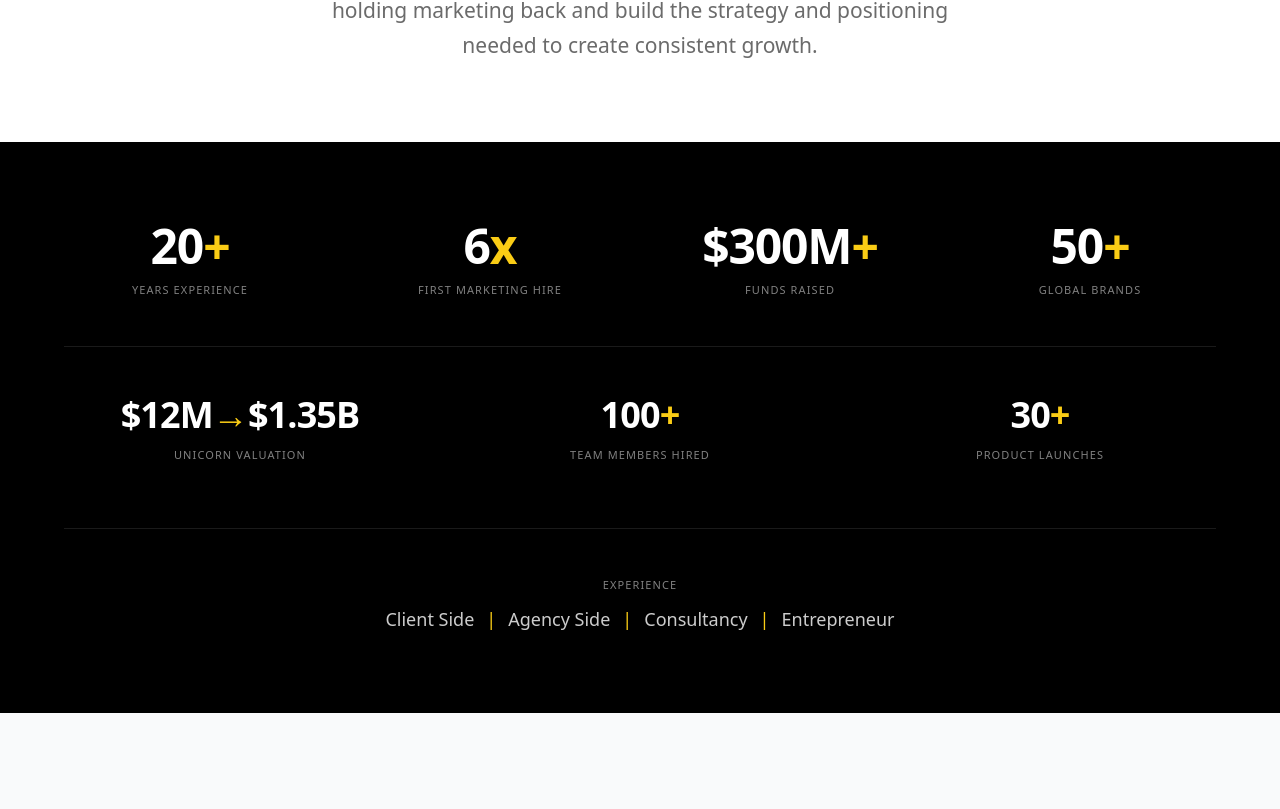
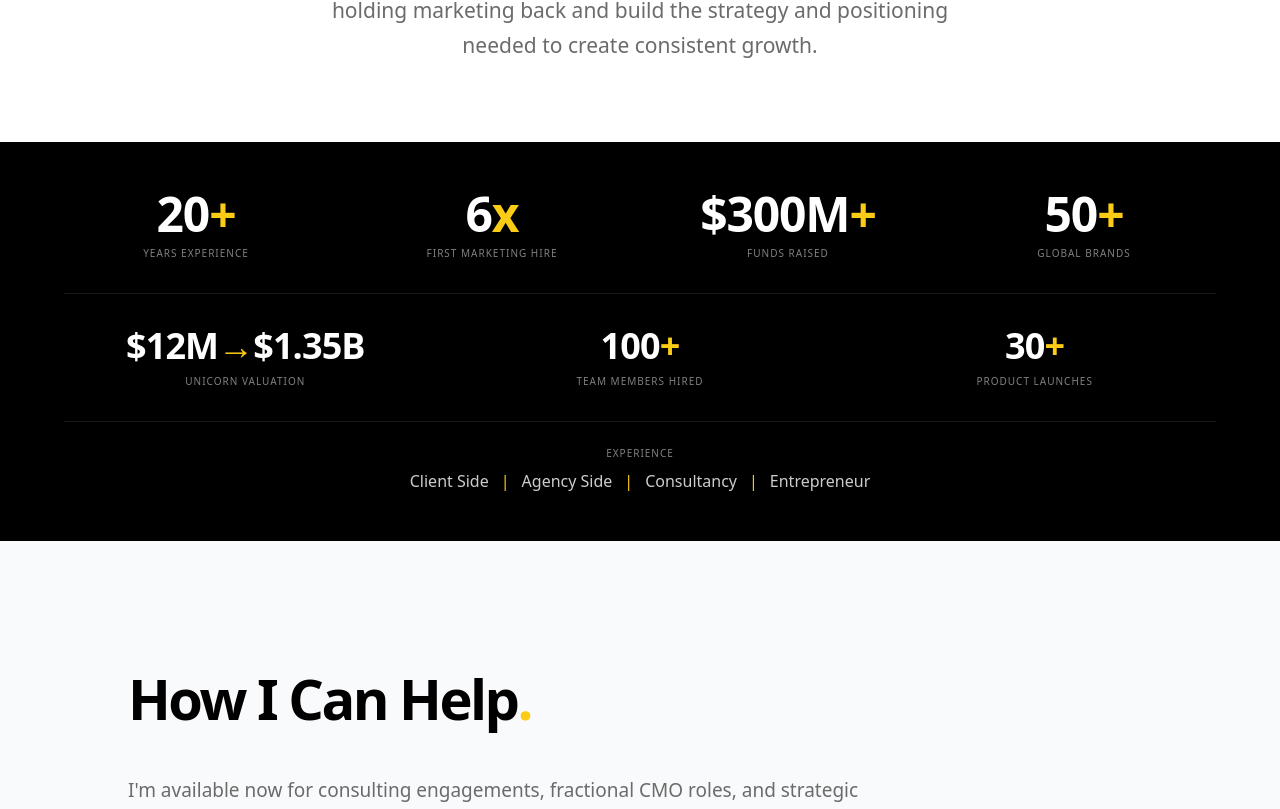
Before and after one commit to mrh1976/mherron, a Next.js app: page / in a window 1280 px wide. Shown: the part 1011-1820 px from the top of the page. Built offline with nearby package versions, Linux system fonts and the light colour scheme.

Commit message:
Refactor stats section and update footer styling

```diff
--- a/app/page.tsx
+++ b/app/page.tsx
@@ -268,75 +268,75 @@ export default function Home() {
       </section>
 
       {/* STATS SECTION */}
-      <section className="py-16 md:py-20 px-4 md:px-8 bg-black text-white">
+      <section className="py-10 md:py-12 px-4 md:px-8 bg-black text-white">
         <div className="max-w-6xl mx-auto">
-          <div className="grid grid-cols-1 sm:grid-cols-2 md:grid-cols-4 gap-8 md:gap-12 mb-12 pb-12 border-b border-white/10">
+          <div className="grid grid-cols-2 md:grid-cols-4 gap-6 md:gap-8 mb-8 pb-8 border-b border-white/10">
             <div className="text-center">
-              <div className="text-3xl sm:text-4xl md:text-5xl font-[800] mb-3 tracking-tight">
+              <div className="text-3xl sm:text-4xl md:text-5xl font-[800] mb-2 tracking-tight">
                 20<span className="text-yellow-400">+</span>
               </div>
-              <div className="text-[11px] uppercase tracking-widest text-white/50">
+              <div className="text-[10px] uppercase tracking-widest text-white/50">
                 Years Experience
               </div>
             </div>
             <div className="text-center">
-              <div className="text-3xl sm:text-4xl md:text-5xl font-[800] mb-3 tracking-tight">
+              <div className="text-3xl sm:text-4xl md:text-5xl font-[800] mb-2 tracking-tight">
                 6<span className="text-yellow-400">x</span>
               </div>
-              <div className="text-[11px] uppercase tracking-widest text-white/50">
+              <div className="text-[10px] uppercase tracking-widest text-white/50">
                 First Marketing Hire
               </div>
             </div>
             <div className="text-center">
-              <div className="text-3xl sm:text-4xl md:text-5xl font-[800] mb-3 tracking-tight">
+              <div className="text-3xl sm:text-4xl md:text-5xl font-[800] mb-2 tracking-tight">
                 $300M<span className="text-yellow-400">+</span>
               </div>
-              <div className="text-[11px] uppercase tracking-widest text-white/50">
+              <div className="text-[10px] uppercase tracking-widest text-white/50">
                 Funds Raised
               </div>
             </div>
             <div className="text-center">
-              <div className="text-3xl sm:text-4xl md:text-5xl font-[800] mb-3 tracking-tight">
+              <div className="text-3xl sm:text-4xl md:text-5xl font-[800] mb-2 tracking-tight">
                 50<span className="text-yellow-400">+</span>
               </div>
-              <div className="text-[11px] uppercase tracking-widest text-white/50">
+              <div className="text-[10px] uppercase tracking-widest text-white/50">
                 Global Brands
               </div>
             </div>
           </div>
 
-          <div className="grid grid-cols-1 md:grid-cols-3 gap-8 md:gap-12 mb-12 md:mb-16">
+          <div className="grid grid-cols-1 md:grid-cols-3 gap-6 md:gap-8 mb-8">
             <div className="text-center">
-              <div className="text-2xl sm:text-3xl md:text-4xl font-[800] mb-3 tracking-tight leading-tight">
+              <div className="text-2xl sm:text-3xl md:text-4xl font-[800] mb-2 tracking-tight leading-tight">
                 $12M<span className="text-yellow-400">→</span>$1.35B
               </div>
-              <div className="text-[11px] uppercase tracking-widest text-white/50">
+              <div className="text-[10px] uppercase tracking-widest text-white/50">
                 Unicorn Valuation
               </div>
             </div>
             <div className="text-center">
-              <div className="text-2xl sm:text-3xl md:text-4xl font-[800] mb-3 tracking-tight">
+              <div className="text-2xl sm:text-3xl md:text-4xl font-[800] mb-2 tracking-tight">
                 100<span className="text-yellow-400">+</span>
               </div>
-              <div className="text-[11px] uppercase tracking-widest text-white/50">
+              <div className="text-[10px] uppercase tracking-widest text-white/50">
                 Team Members Hired
               </div>
             </div>
             <div className="text-center">
-              <div className="text-2xl sm:text-3xl md:text-4xl font-[800] mb-3 tracking-tight">
+              <div className="text-2xl sm:text-3xl md:text-4xl font-[800] mb-2 tracking-tight">
                 30<span className="text-yellow-400">+</span>
               </div>
-              <div className="text-[11px] uppercase tracking-widest text-white/50">
+              <div className="text-[10px] uppercase tracking-widest text-white/50">
                 Product Launches
               </div>
             </div>
           </div>
 
-          <div className="pt-8 md:pt-12 border-t border-white/10 text-center">
-            <div className="text-[11px] uppercase tracking-widest text-white/50 mb-3">
+          <div className="pt-6 border-t border-white/10 text-center">
+            <div className="text-[10px] uppercase tracking-widest text-white/50 mb-2">
               Experience
             </div>
-            <div className="text-sm md:text-lg text-white/80 flex items-center justify-center gap-2 md:gap-3 flex-wrap">
+            <div className="text-sm md:text-base text-white/80 flex items-center justify-center gap-2 md:gap-3 flex-wrap">
               <span>Client Side</span>
               <span className="text-yellow-400">|</span>
               <span>Agency Side</span>
@@ -823,31 +823,19 @@ export default function Home() {
       </section>
 
       {/* FOOTER */}
-      <footer className="bg-[#2a2927] py-12 px-8 border-t border-gray-800">
-        <div className="max-w-5xl mx-auto text-center">
+      <footer className="bg-[#2a2927] py-16 px-8 border-t border-white/10">
+        <div className="max-w-7xl mx-auto">
+          <div className="mb-10">
             <Image
               src="/MH-logo.png"
               alt="Michael Herron Logo"
-            width={60}
-            height={60}
-            className="w-[60px] h-auto mx-auto mb-6 opacity-90"
+              width={56}
+              height={56}
+              className="w-14 h-auto opacity-90"
             />
-
-          <div className="mb-6">
-            <a
-              href="https://www.linkedin.com/in/mherron54"
-              target="_blank"
-              rel="noopener noreferrer"
-              className="inline-flex items-center gap-2 text-white hover:text-yellow-400 transition text-sm font-[600]"
-            >
-              <svg className="w-5 h-5" fill="currentColor" viewBox="0 0 24 24">
-                <path d="M20.447 20.452h-3.554v-5.569c0-1.328-.027-3.037-1.852-3.037-1.853 0-2.136 1.445-2.136 2.939v5.667H9.351V9h3.414v1.561h.046c.477-.9 1.637-1.85 3.37-1.85 3.601 0 4.267 2.37 4.267 5.455v6.286zM5.337 7.433c-1.144 0-2.063-.926-2.063-2.065 0-1.138.92-2.063 2.063-2.063 1.14 0 2.064.925 2.064 2.063 0 1.139-.925 2.065-2.064 2.065zm1.782 13.019H3.555V9h3.564v11.452zM22.225 0H1.771C.792 0 0 .774 0 1.729v20.542C0 23.227.792 24 1.771 24h20.451C23.2 24 24 23.227 24 22.271V1.729C24 .774 23.2 0 22.222 0h.003z" />
-              </svg>
-              Connect on LinkedIn
-            </a>
           </div>
 
-          <p className="text-xs text-gray-400 leading-relaxed max-w-3xl mx-auto mb-4">
+          <p className="text-[15px] md:text-[17px] leading-relaxed text-white/65 max-w-6xl mb-12">
             All trademarks, logos, and brand names displayed on this website are
             the property of their respective owners. They are used here strictly
             for identification and informational purposes to represent companies I
@@ -858,19 +846,36 @@ export default function Home() {
             and are presented solely to provide context regarding my professional
             experience.
           </p>
-          <p className="text-xs text-gray-500 mb-2">©2026 Michael Herron LLC</p>
-          <p className="text-xs text-gray-500">
+
+          <div className="border-t border-white/10 pt-10 flex flex-col md:flex-row md:items-center md:justify-between gap-6">
+            <div className="text-white/60 text-[15px]">
+              ©2026 Michael Herron LLC
+            </div>
+
+            <div className="flex items-center gap-6 flex-wrap">
+              <a
+                href="https://www.linkedin.com/in/mherron54"
+                target="_blank"
+                rel="noopener noreferrer"
+                className="text-white/80 hover:text-yellow-400 transition text-[15px]"
+              >
+                LinkedIn
+              </a>
+
+              <p className="text-white/60 text-[15px]">
                 Designed in partnership with{" "}
                 <a
                   href="https://nzmotiondesign.com"
                   target="_blank"
                   rel="noopener noreferrer"
-              className="hover:text-gray-400"
+                  className="text-white hover:text-yellow-400 transition"
                 >
                   nzmotiondesign.com
                 </a>
               </p>
             </div>
+          </div>
+        </div>
       </footer>
     </main>
   );
```
Lines whose indentation alone changed are shown as unchanged.
